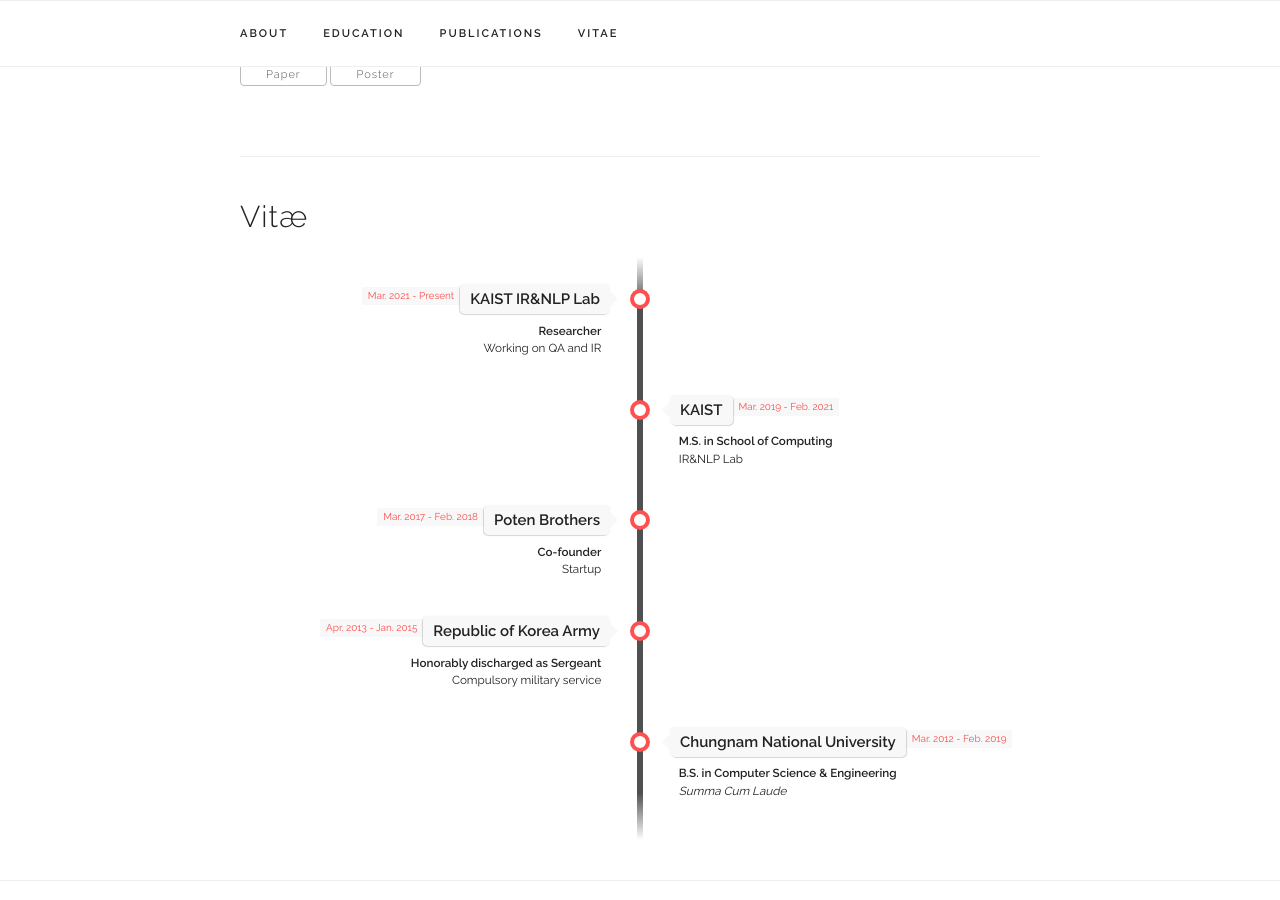
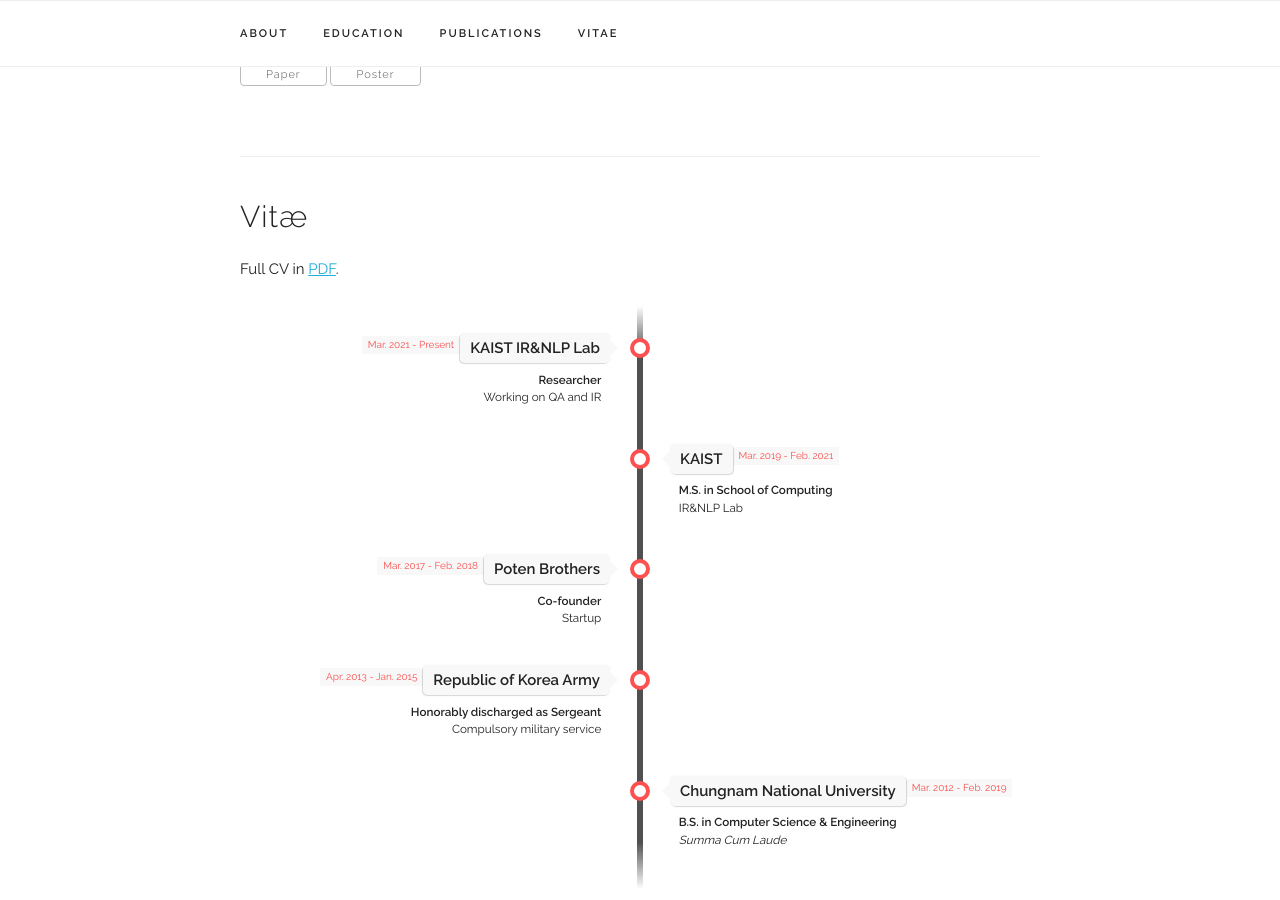
Before and after one commit to jm-kang/jm-kang.github.io, a Jekyll site: the page built from index.html, in a window 1280 px wide and 900 px high, scrolled down 1996 px. Built offline with Jekyll 4.4.1, drawn with Linux system fonts in a browser that asks for light colours; some web fonts are replaced.

Commit message:
updated CV

```diff
--- a/_data/main_info.yaml
+++ b/_data/main_info.yaml
@@ -3,6 +3,7 @@
 email: "junmo.kang [AT] kaist.ac.kr"
 profile_pic: "/assets/profile-pics/jm.jpeg"
 # twitter: "https://twitter.com/jm-kang"
+cv: "assets/cv/CV.pdf"
 semantic_scholar: "https://www.semanticscholar.org/author/Junmo-Kang/153041329"
 google_scholar: "https://scholar.google.com/citations?user=BGiZE6MAAAAJ&hl=en"
 linkedin: "https://www.linkedin.com/in/junmo-kang-980b98116/"
--- a/_layouts/default.html
+++ b/_layouts/default.html
@@ -71,9 +71,10 @@
             <p>{{ site.data.main_info.title }}</p>
             <p>{{ site.data.main_info.email }}</p>
             <p>
-              <!-- <span onclick="window.open('{{ site.data.main_info.twitter }}')" style="cursor: pointer">
-                <i class="fa fa-twitter" aria-hidden="true"></i>
-              </span> -->
+              <span onclick="window.open('{{ site.data.main_info.cv }}')" style="cursor: pointer">
+                <i class="fa fa-download" aria-hidden="true"></i>
+              </span>
+
               <span onclick="window.open('{{ site.data.main_info.semantic_scholar }}')" style="cursor: pointer">
                 <i class="ai fa ai-semantic-scholar-square" aria-hidden="true"></i>
               </span>
@@ -120,6 +121,9 @@
           <!-- <span onclick="window.open('{{ site.data.main_info.twitter }}')" style="cursor: pointer">
             <i class="fa fa-twitter" aria-hidden="true"></i>
           </span> -->
+          <span onclick="window.open('{{ site.data.main_info.cv }}')" style="cursor: pointer">
+            <i class="fa fa-download" aria-hidden="true"></i>
+          </span>
           <span onclick="window.open('{{ site.data.main_info.semantic_scholar }}')" style="cursor: pointer">
             <i class="ai ai-semantic-scholar-square" aria-hidden="true"></i>
           </span>
--- a/index.html
+++ b/index.html
@@ -204,7 +204,7 @@
 <div class="docs-section" id="resume">
   <h4>Vitæ</h4>
 
-  <!-- <p>Full Resume in <a href={{ "/assets/cv/cv_web.pdf" | prepend: site.baseurl }} target="_blank">PDF</a>.</p> -->
+  <p>Full CV in <a href={{ "/assets/cv/cv.pdf" | prepend: site.baseurl }} target="_blank">PDF</a>.</p>
 
   <!-- The Timeline -->
   <ul class="timeline">
```
Also changed, not shown: 1 other file.
